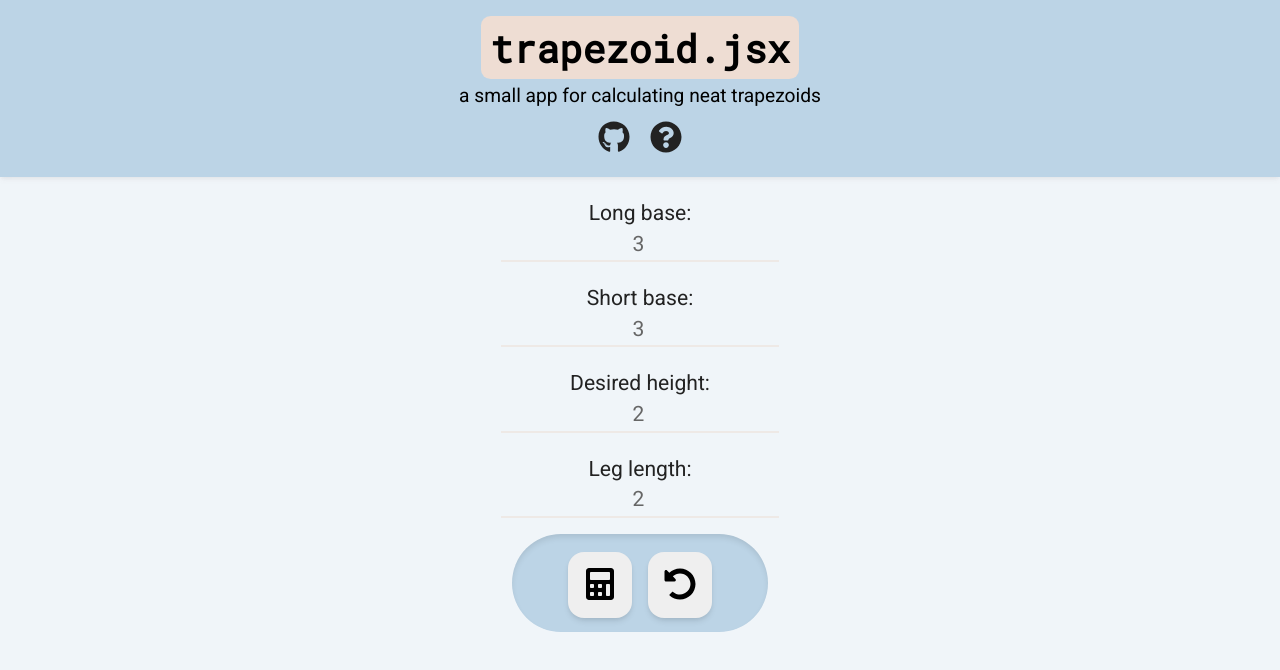
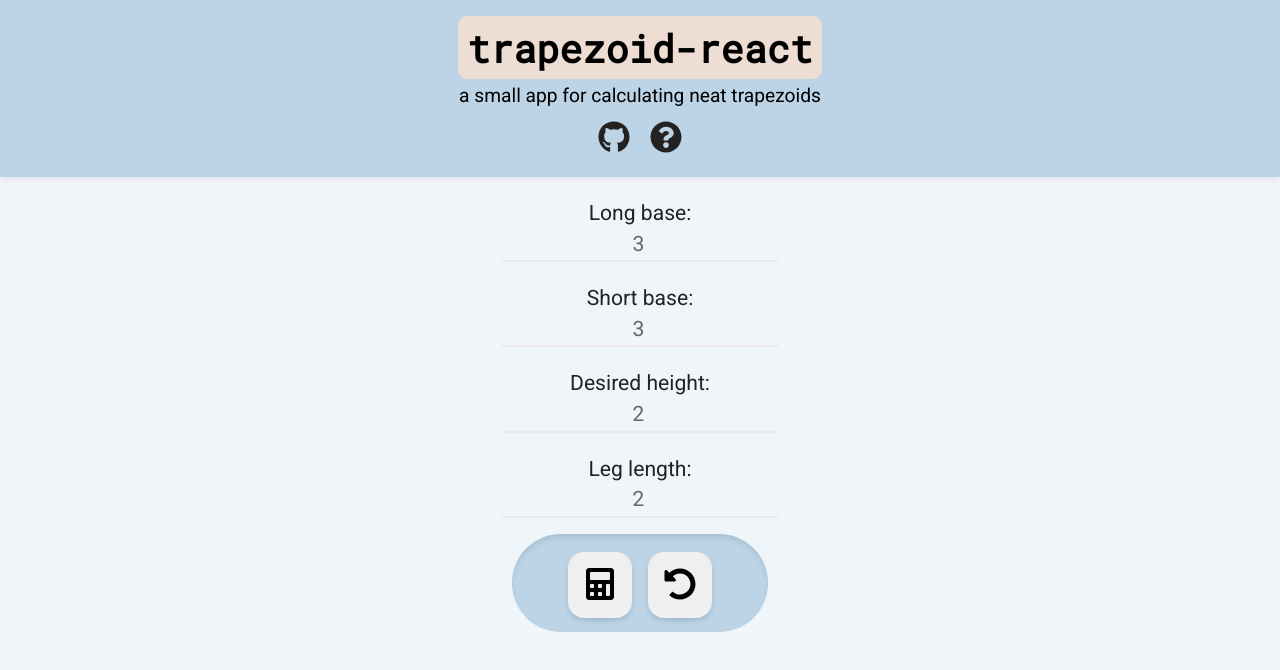
Before and after one commit to bost-ty/trapezoid-react, a React (Create React App) app: page / in a window 1280 px wide. Shown: the top 670 px of the page. Built offline with nearby package versions, Linux system fonts and the light colour scheme.

Commit message:
Update Header.js

```diff
--- a/src/components/Header.js
+++ b/src/components/Header.js
@@ -4,7 +4,7 @@ import { FaGithub, FaQuestionCircle } from "react-icons/fa";
 export default function Header({ toggleHidden }) {
   return (
     <header>
-      <h1>trapezoid.jsx</h1>
+      <h1>trapezoid-react</h1>
       <p>a small app for calculating neat trapezoids</p>
       <ul>
         <li>
```
